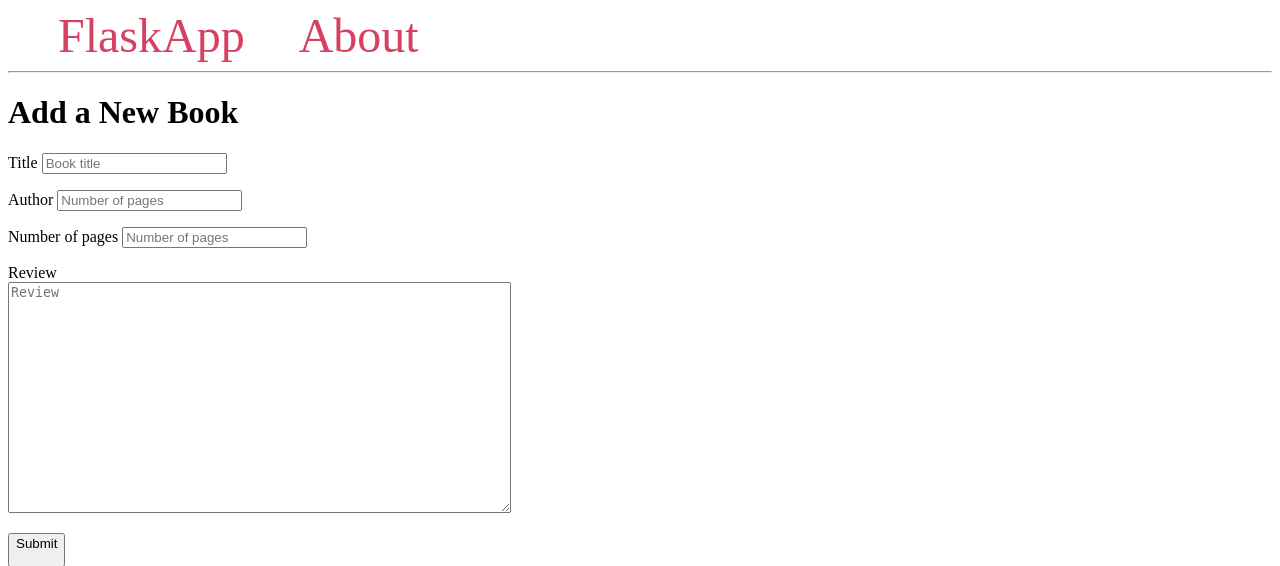
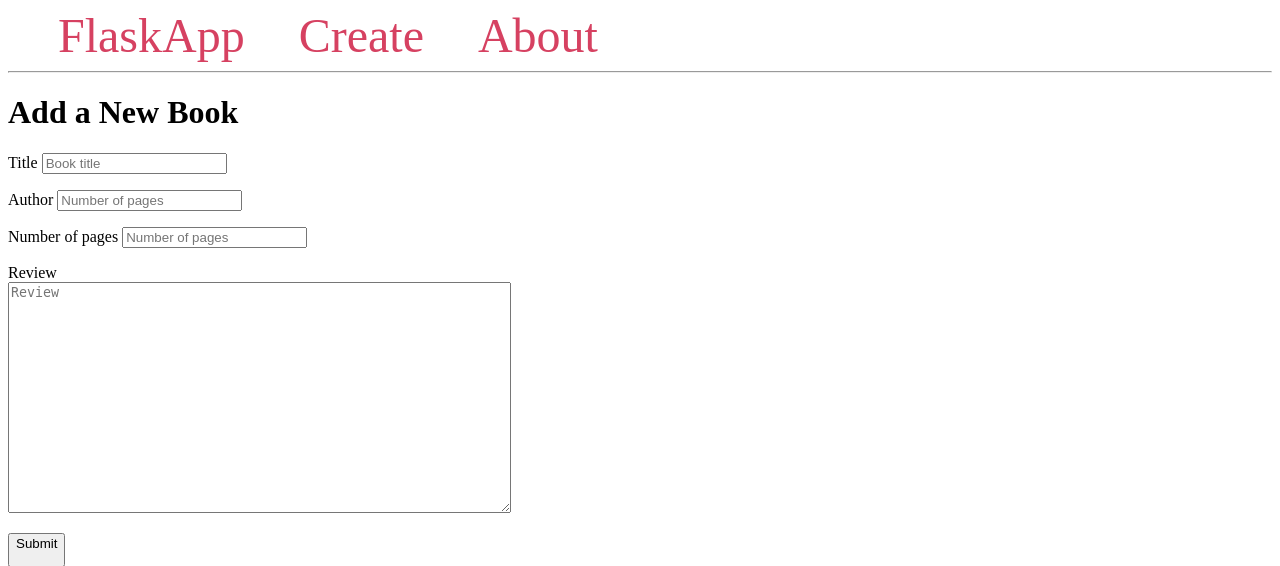
Before and after one commit to diawando/PostgreSQL-Database-Flask, a Flask app: page /create/ in a window 1280 px wide. Shown: the top 566 px of the page. Run offline with Flask 2, Linux system fonts and the light colour scheme; some libraries are stand-ins or nearby versions.

Commit message:
ajout du lien create à la barre de navigation

```diff
--- a/templates/base.html
+++ b/templates/base.html
@@ -26,6 +26,7 @@
     <body>
         <nav>
             <a href="{{ url_for('index') }}">FlaskApp</a>
+            <a href="{{url_for('create') }}">Create</a>
             <a href="#">About</a>
         </nav>
         <hr>
```
